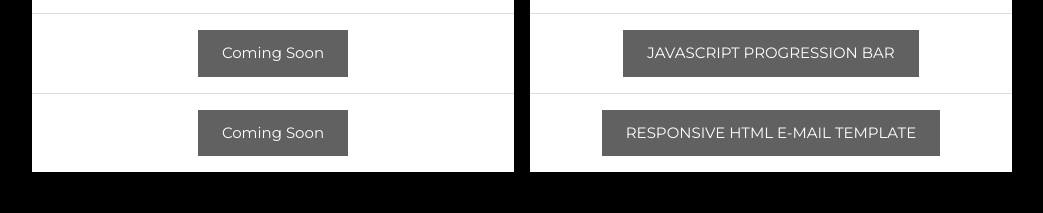
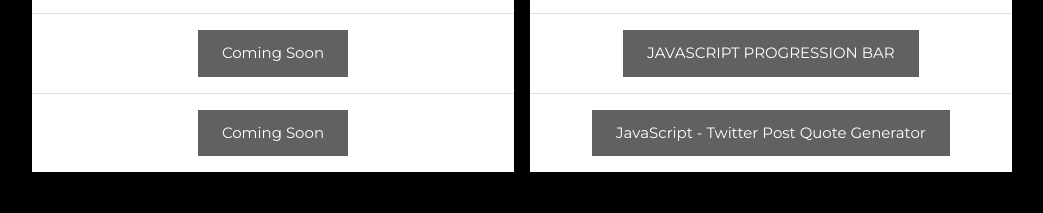
Before and after one commit to RoysterCodeDesign/RoysterCodeDesign.github.io, a plain HTML site: page index.html in a window 1280 px wide. Shown: the part 2232-2445 px from the top of the page, without its empty margins (178-1221 px from the left). Drawn offline with nearby package versions, Linux system fonts and the light colour scheme.

Commit message:
Update html.index
Added Twitter Post Quote Generator

```diff
--- a/index.html
+++ b/index.html
@@ -119,6 +119,7 @@
 
 
                 <!-- Grid Projects -->
+                <!-- Design Grid Starts Here -->
                 <h3 class="w3-padding-32 w3-text-light-grey" id="portfolio">My Portfolio</h3>
                 <div class="w3-row-padding" style="margin:0 -16px">
                     <div class="w3-half w3-margin-bottom">
@@ -142,6 +143,7 @@
                         </ul>
                     </div>
 
+                    <!-- Develop Grid Starts Here -->
                     <div class="w3-half">
                         <ul class="w3-ul w3-white w3-center">
                             <li class="w3-dark-grey w3-xlarge w3-padding-32" id="frontend">FRONT-END</li>
@@ -160,15 +162,13 @@
                             </li>
                             <li class="w3-padding-16"><button
                                     class="w3-button w3-dark-grey w3-padding-large w3-hover-black">
-                                    <a href="https://roystercodedesign.com/htmEmailDev/" target="_blank">RESPONSIVE HTML
-                                        E-MAIL
-                                        TEMPLATE</a>
+                                    <a href="https://RoysterCodeDesign/Quote_Generator" target="_blank">JavaScript - Twitter Post Quote Generator</a>
                                 </button>
                             </li>
                         </ul>
                     </div>
-                    <!-- Grid Projects -->
-                    <!-- Portfolio Section -->
+                    <!-- Grid Projects End-->
+                    <!-- Contact Section -->
                 </div>
 
                 <div class="w3-padding-32 w3-content w3-text-light-grey" id="contact">
```
